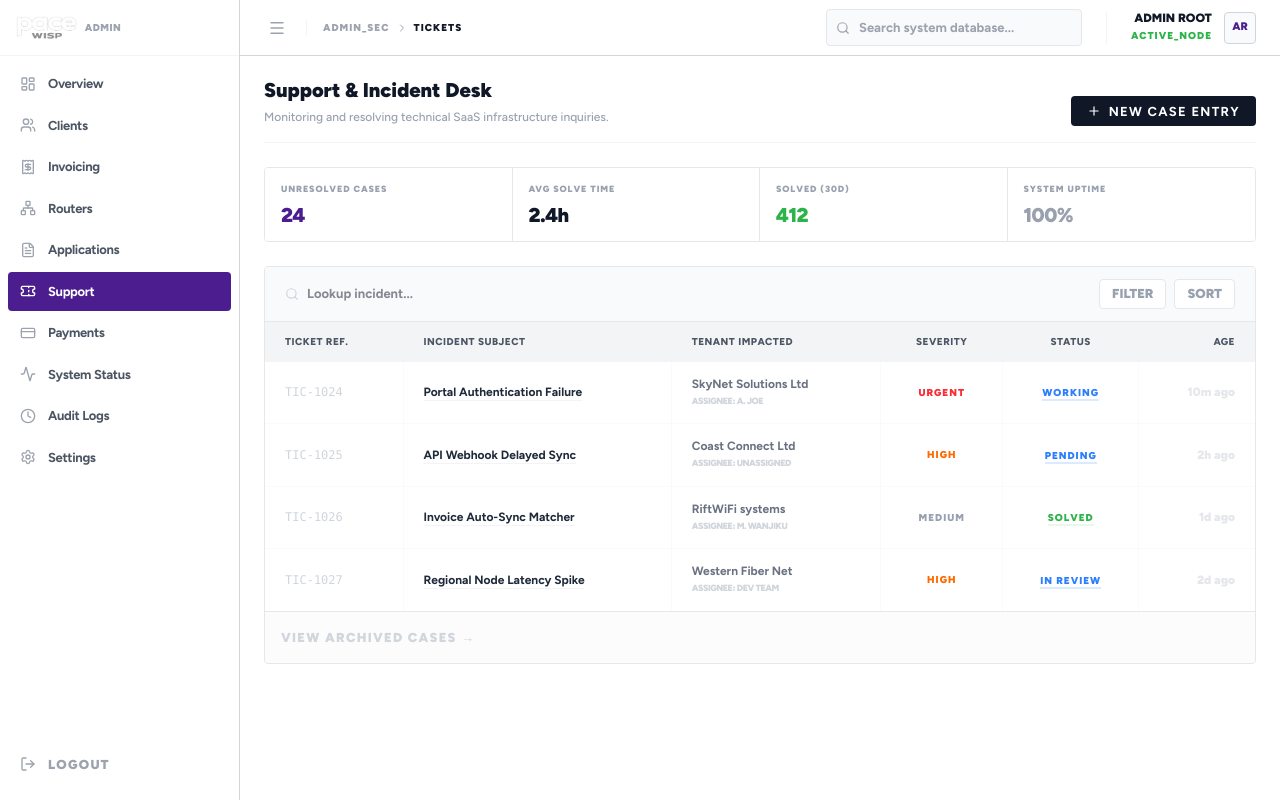
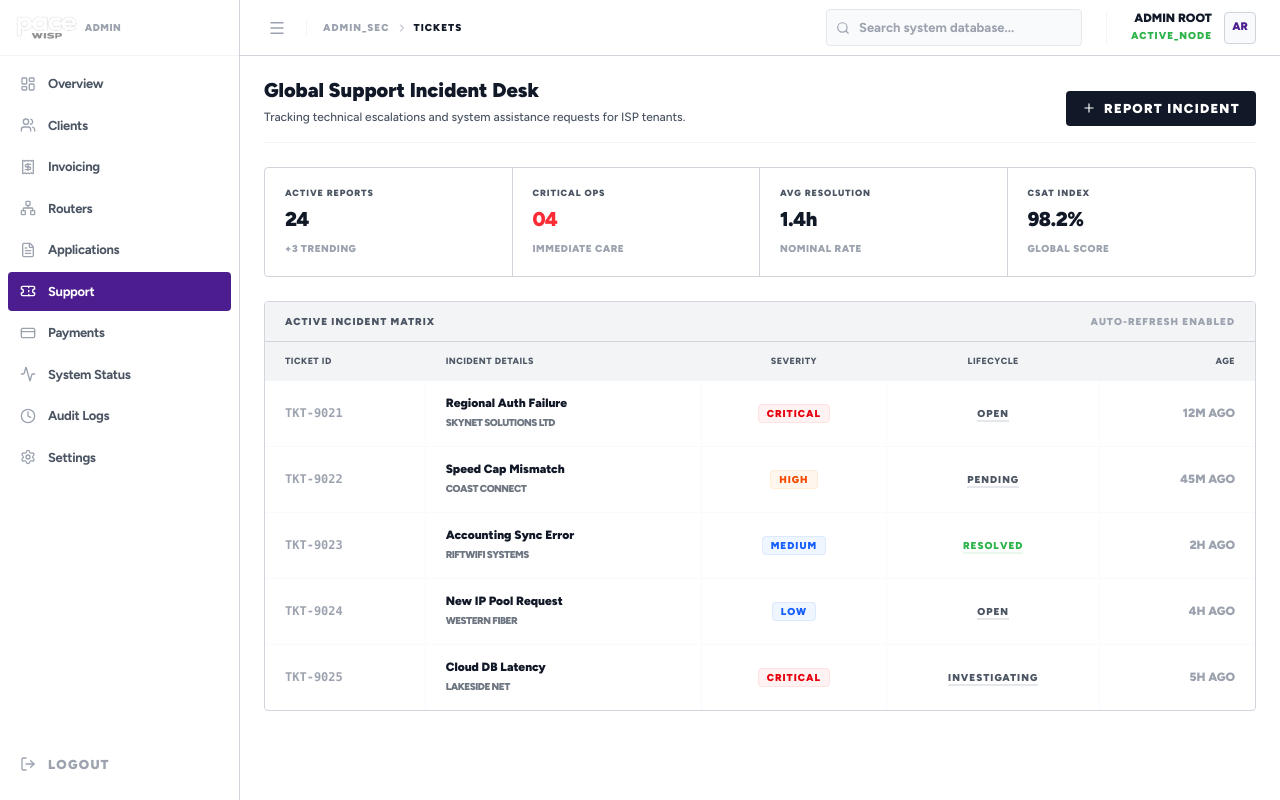
Before and after one commit to dennismutuku2005/pacewebsite, a Next.js app in the folder paceadmin/: page /dashboard/tickets in a window 1280 px wide. Built offline with nearby package versions, Linux system fonts and the light colour scheme.

Commit message:
Auto-update: page.js

```diff
--- a/paceadmin/src/app/dashboard/tickets/page.js
+++ b/paceadmin/src/app/dashboard/tickets/page.js
@@ -2,95 +2,89 @@
 
 import React from 'react'
 import { motion } from 'framer-motion'
-import { Plus, Filter, Search } from 'lucide-react'
+import { Ticket, Search, Filter, Plus, Clock, MessageSquare, AlertCircle } from 'lucide-react'
 import { cn } from '@/lib/utils'
 
-export default function TicketsPage() {
+export default function SupportDeskPage() {
     const tickets = [
-        { id: 'TIC-1024', subject: 'Portal Authentication Failure', client: 'SkyNet Solutions Ltd', priority: 'Urgent', status: 'Working', owner: 'A. Joe', age: '10m ago' },
-        { id: 'TIC-1025', subject: 'API Webhook Delayed Sync', client: 'Coast Connect Ltd', priority: 'High', status: 'Pending', owner: 'Unassigned', age: '2h ago' },
-        { id: 'TIC-1026', subject: 'Invoice Auto-Sync Matcher', client: 'RiftWiFi systems', priority: 'Medium', status: 'Solved', owner: 'M. Wanjiku', age: '1d ago' },
-        { id: 'TIC-1027', subject: 'Regional Node Latency Spike', client: 'Western Fiber Net', priority: 'High', status: 'In Review', owner: 'Dev Team', age: '2d ago' },
+        { id: 'TKT-9021', subject: 'Regional Auth Failure', customer: 'SkyNet Solutions Ltd', priority: 'Critical', status: 'Open', age: '12m ago' },
+        { id: 'TKT-9022', subject: 'Speed Cap Mismatch', customer: 'Coast Connect', priority: 'High', status: 'Pending', age: '45m ago' },
+        { id: 'TKT-9023', subject: 'Accounting Sync Error', customer: 'RiftWiFi systems', priority: 'Medium', status: 'Resolved', age: '2h ago' },
+        { id: 'TKT-9024', subject: 'New IP Pool Request', customer: 'Western Fiber', priority: 'Low', status: 'Open', age: '4h ago' },
+        { id: 'TKT-9025', subject: 'Cloud DB Latency', customer: 'LakeSide net', priority: 'Critical', status: 'Investigating', age: '5h ago' },
     ]
 
     return (
         <div className="space-y-6 font-figtree">
 
-            {/* Page Header */}
+            {/* Header */}
             <div className="flex flex-col sm:flex-row sm:items-end justify-between gap-4 border-b border-gray-100 pb-4">
                 <div>
-                    <h1 className="text-[20px] font-black text-gray-900 leading-none">Support & Incident Desk</h1>
-                    <p className="text-[12px] text-gray-400 mt-2 font-medium">Monitoring and resolving technical SaaS infrastructure inquiries.</p>
+                    <h1 className="text-[20px] font-black text-admin-value leading-none">Global Support Incident Desk</h1>
+                    <p className="text-[12px] text-admin-label mt-2 font-medium">Tracking technical escalations and system assistance requests for ISP tenants.</p>
                 </div>
-                <button className="flex items-center justify-center gap-2 px-4 py-2 bg-gray-900 text-white rounded text-[12px] font-bold shadow-none hover:opacity-90 transition-all uppercase tracking-widest leading-none">
+                <button className="flex items-center justify-center gap-2 px-4 py-2 bg-admin-value text-white rounded text-[11px] font-black hover:bg-black transition-all uppercase tracking-widest shadow-none">
                     <Plus size={14} />
-                    New Case Entry
+                    Report Incident
                 </button>
             </div>
 
-            {/* Mini Summary Matrix - Excel Style */}
-            <div className="grid grid-cols-2 md:grid-cols-4 border border-gray-200 rounded divide-x divide-gray-200 overflow-hidden bg-white">
+            {/* Quick Metrics */}
+            <div className="grid grid-cols-2 lg:grid-cols-4 border border-pace-border rounded divide-x divide-pace-border overflow-hidden bg-white shadow-none">
                 {[
-                    { label: 'Unresolved Cases', val: '24', color: 'text-pace-purple' },
-                    { label: 'Avg Solve Time', val: '2.4h', color: 'text-gray-900' },
-                    { label: 'Solved (30d)', val: '412', color: 'text-pace-green' },
-                    { label: 'System Uptime', val: '100%', color: 'text-gray-400' },
-                ].map((s) => (
-                    <div key={s.label} className="p-4 bg-white">
-                        <p className="text-[9px] font-black text-gray-400 uppercase tracking-widest leading-none mb-3">{s.label}</p>
-                        <h4 className={cn("text-[20px] font-black leading-none tracking-tight", s.color)}>{s.val}</h4>
+                    { label: 'Active Reports', val: '24', note: '+3 trending' },
+                    { label: 'Critical Ops', val: '04', note: 'Immediate care', color: 'text-red-500' },
+                    { label: 'Avg Resolution', val: '1.4h', note: 'Nominal rate' },
+                    { label: 'CSAT Index', val: '98.2%', note: 'Global score' },
+                ].map((s, i) => (
+                    <div key={i} className="p-5">
+                        <p className="text-[9px] font-black text-admin-label uppercase tracking-widest leading-none mb-3">{s.label}</p>
+                        <h4 className={cn("text-[20px] font-black leading-none tracking-tight", s.color || "text-admin-value")}>{s.val}</h4>
+                        <p className="text-[10px] font-black text-admin-dim mt-3 uppercase tracking-wider">{s.note}</p>
                     </div>
                 ))}
             </div>
 
-            {/* Main Data View - Excel Table */}
-            <div className="border border-gray-200 rounded overflow-hidden bg-white">
-                <div className="px-5 py-3 border-b border-gray-200 bg-gray-50 flex justify-between items-center">
-                    <div className="flex items-center gap-2">
-                        <Search size={14} className="text-gray-300" />
-                        <input type="text" placeholder="Lookup incident..." className="bg-transparent border-none outline-none text-[11px] font-bold w-48" />
-                    </div>
-                    <div className="flex items-center gap-2">
-                        <button className="px-3 py-1 border border-gray-200 rounded text-[10px] font-black uppercase text-gray-400 hover:text-gray-900 bg-white">Filter</button>
-                        <button className="px-3 py-1 border border-gray-200 rounded text-[10px] font-black uppercase text-gray-400 hover:text-gray-900 bg-white">Sort</button>
-                    </div>
+            {/* Incident Table - Excel Style */}
+            <div className="border border-pace-border rounded bg-white overflow-hidden shadow-none">
+                <div className="px-5 py-3 border-b border-pace-border bg-pace-bg-subtle flex justify-between items-center">
+                    <h4 className="text-[10px] font-black text-admin-label uppercase tracking-widest">Active Incident Matrix</h4>
+                    <span className="text-[10px] font-black text-admin-dim uppercase tracking-widest">Auto-Refresh enabled</span>
                 </div>
                 <div className="overflow-x-auto">
                     <table className="w-full text-left text-[12px] whitespace-nowrap">
                         <thead>
-                            <tr className="bg-white border-b border-gray-100 font-bold text-gray-400 uppercase tracking-widest text-[10px]">
-                                <th className="px-5 py-3 border-r border-gray-100">Ticket ref.</th>
-                                <th className="px-5 py-3 border-r border-gray-100">Incident Subject</th>
-                                <th className="px-5 py-3 border-r border-gray-100">Tenant Impacted</th>
-                                <th className="px-5 py-3 border-r border-gray-100 text-center">Severity</th>
-                                <th className="px-5 py-3 border-r border-gray-100 text-center">Status</th>
+                            <tr className="bg-white border-b border-gray-100 font-bold text-admin-label uppercase tracking-widest text-[9px]">
+                                <th className="px-5 py-3 border-r border-gray-100">Ticket ID</th>
+                                <th className="px-5 py-3 border-r border-gray-100">Incident Details</th>
+                                <th className="px-5 py-3 border-r border-gray-100 text-center uppercase">Severity</th>
+                                <th className="px-5 py-3 border-r border-gray-100 text-center uppercase">Lifecycle</th>
                                 <th className="px-5 py-3 text-right">Age</th>
                             </tr>
                         </thead>
-                        <tbody className="divide-y divide-gray-50 text-gray-600">
+                        <tbody className="divide-y divide-gray-50">
                             {tickets.map((t) => (
-                                <tr key={t.id} className="hover:bg-gray-50 transition-colors group cursor-pointer">
-                                    <td className="px-5 py-4 font-mono text-gray-300 group-hover:text-gray-900 border-r border-gray-50">{t.id}</td>
-                                    <td className="px-5 py-4 border-r border-gray-50 font-bold text-gray-800 underline decoration-gray-100 underline-offset-4">
-                                        {t.subject}
+                                <tr key={t.id} className="hover:bg-gray-50 transition-all group">
+                                    <td className="px-5 py-4 border-r border-gray-50 font-mono text-admin-dim group-hover:text-admin-value transition-colors font-black uppercase">{t.id}</td>
+                                    <td className="px-5 py-4 border-r border-gray-50">
+                                        <p className="font-black text-admin-value leading-none">{t.subject}</p>
+                                        <p className="text-[10px] text-admin-label font-black uppercase tracking-tighter mt-1.5 opacity-80">{t.customer}</p>
                                     </td>
-                                    <td className="px-5 py-4 border-r border-gray-50">
-                                        <p className="font-bold text-gray-500 leading-none">{t.client}</p>
-                                        <p className="text-[9px] text-gray-300 font-black uppercase tracking-tighter mt-1">Assignee: {t.owner}</p>
-                                    </td>
-                                    <td className="px-5 py-4 border-r border-gray-50 text-center font-black uppercase text-[10px] tracking-widest">
+                                    <td className="px-5 py-4 border-r border-gray-50 text-center">
                                         <span className={cn(
-                                            t.priority === 'Urgent' ? "text-red-500" :
-                                                t.priority === 'High' ? "text-orange-500" : "text-gray-400"
+                                            "font-black uppercase text-[10px] tracking-widest px-2 py-0.5 rounded-sm border",
+                                            t.priority === 'Critical' ? "text-red-600 bg-red-50 border-red-100" :
+                                                t.priority === 'High' ? "text-orange-600 bg-orange-50 border-orange-100" :
+                                                    "text-blue-600 bg-blue-50 border-blue-100"
                                         )}>{t.priority}</span>
                                     </td>
                                     <td className="px-5 py-4 border-r border-gray-50 text-center">
                                         <span className={cn(
                                             "font-black uppercase text-[10px] tracking-widest border-b-2",
-                                            t.status === 'Solved' ? "text-pace-green border-pace-green/10" : "text-blue-500 border-blue-100"
+                                            t.status === 'Resolved' ? "text-pace-green border-pace-green/10" : "text-admin-label border-gray-200"
                                         )}>{t.status}</span>
                                     </td>
-                                    <td className="px-5 py-4 text-right font-black text-gray-200 group-hover:text-gray-400 transition-colors">
+                                    <td className="px-5 py-4 text-right font-black text-admin-dim group-hover:text-admin-value transition-colors uppercase">
                                         {t.age}
                                     </td>
                                 </tr>
@@ -98,9 +92,6 @@ export default function TicketsPage() {
                         </tbody>
                     </table>
                 </div>
-                <div className="p-4 bg-gray-50/50 border-t border-gray-200">
-                    <button className="text-[10px] font-black text-gray-300 uppercase tracking-widest hover:text-gray-900 transition-colors">View Archived Cases &rarr;</button>
-                </div>
             </div>
 
         </div>
```
